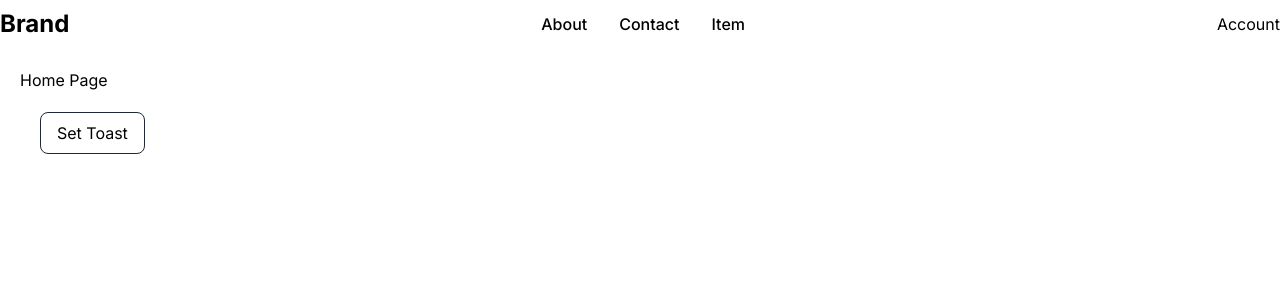
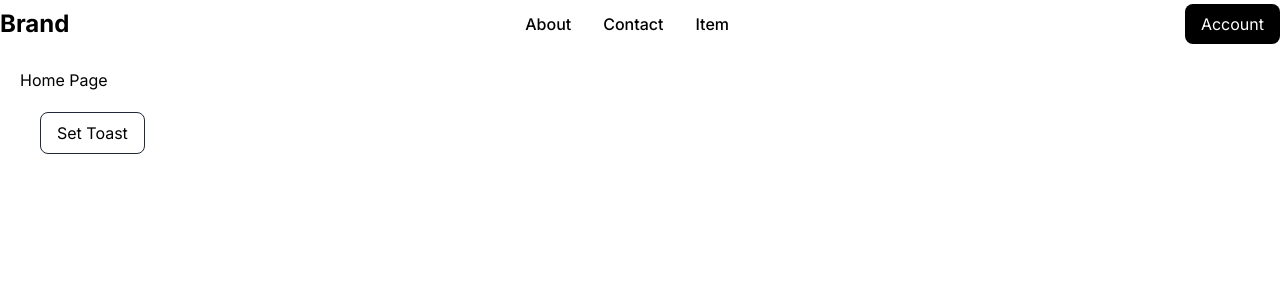
Before and after one commit to musiur/next-base-template, a Next.js app: page / in a window 1280 px wide. Shown: the top 300 px of the page. Built offline with nearby package versions, Linux system fonts and the light colour scheme.

Commit message:
styling: JSX element: button: styles and variants added

```diff
--- a/app/globals.scss
+++ b/app/globals.scss
@@ -9,3 +9,28 @@
 section {
   @apply my-10 lg:my-16;
 }
+
+// button styles and variants
+.btn {
+  @apply px-4 py-[0.5rem] rounded-lg focus:outline-0 hover:opacity-[80%] transition ease-in-out duration-300;
+}
+
+.btn-primary {
+  @extend .btn;
+  @apply bg-black text-white;
+}
+
+.btn-secondary {
+  @extend .btn;
+  @apply bg-gray-200;
+}
+
+.btn-outline {
+  @extend .btn;
+  @apply border border-gray-200;
+}
+
+.btn-error {
+  @extend .btn;
+  @apply bg-red-400 text-white;
+}
--- a/components/libs/core/Navigation.tsx
+++ b/components/libs/core/Navigation.tsx
@@ -25,7 +25,6 @@ const NavigationItems: NavigationItemType[] = [
     link: "/item",
   },
 ];
-
 
 // styles
 enum STYLES {
@@ -55,7 +54,7 @@ const Navigation = () => {
           })}
         </ul>
         <div className={STYLES.ACTIONS}>
-          <button>Account</button>
+          <button className="btn-primary">Account</button>
         </div>
       </div>
     </nav>
```
